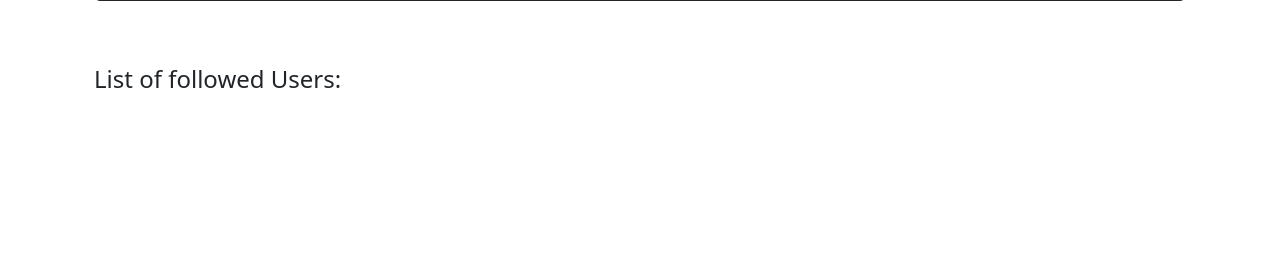
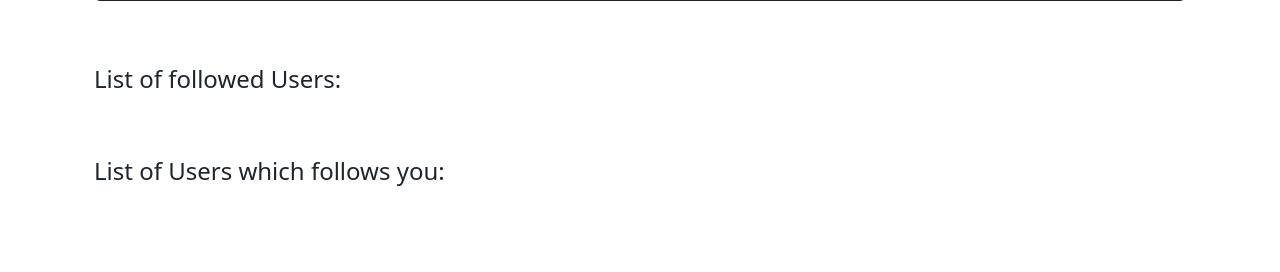
Before and after one commit to DoriDoro/LITRevu-project, a Django app: page /abo/ in a window 1280 px wide. Shown: the part 288-560 px from the top of the page. Run offline with Django 4.2, Linux system fonts and the light colour scheme; a user stored in the database is signed in; data comes from the database, SQL or seed files in the repository; both versions use the stored data as it was after the commit; some libraries are stand-ins or nearby versions.

Commit message:
add followed by others to abo_page, with include

```diff
--- a/accounts/templates/abo/abo_page.html
+++ b/accounts/templates/abo/abo_page.html
@@ -21,6 +21,8 @@
 
     {% include 'abo/unfollow_page.html' %}
 
+    {% include 'abo/followed_by_page.html' %}
+
   </div>
 </div>
 <!-- End of abo page -->
--- /dev/null
+++ b/accounts/templates/abo/followed_by_page.html
@@ -0,0 +1,19 @@
+{% extends 'abo/abo_page.html' %}
+{% load crispy_forms_tags %}
+
+{% block content %}
+<form method="post">
+  {% csrf_token %}
+  <div class="w-80">
+    <h4> List of Users which follows you: </h4>
+    {% for user in followed_by_others %}
+    <div class="card border-dark my-2" style="background-color: #e3f2fd;">
+      <div class="card-body">
+        <h5 class="card-title"> {{ user.user.username }} </h5>
+      </div>
+    </div>
+    {% endfor %}
+  </div>
+</form>
+
+{% endblock %}
--- a/accounts/views.py
+++ b/accounts/views.py
@@ -57,6 +57,7 @@ def abo_page_view(request):
 
     form = AboForm()
     # TODO: if request.user is trying to add an already followed user, error message
+    # TODO: not possible ti follow user itself
     if request.method == "POST":
         form = AboForm(request.POST)
         current_user = User.objects.get(id=request.user.id)
@@ -81,6 +82,7 @@ def abo_page_view(request):
 
     # get data out of database for the context
     followed_users = request.user.following.all()
+    followed_by_others = UserFollows.objects.filter(followed_user=request.user)
 
     users = (
         User.objects.filter(
@@ -92,6 +94,11 @@ def abo_page_view(request):
         .exclude(id=request.user.id)
     )
 
-    context = {"form": form, "users": users, "followed_users": followed_users}
+    context = {
+        "form": form,
+        "users": users,
+        "followed_users": followed_users,
+        "followed_by_others": followed_by_others,
+    }
 
     return render(request, "abo/abo_page.html", context)
```
Also changed, not shown: db.sqlite3.
